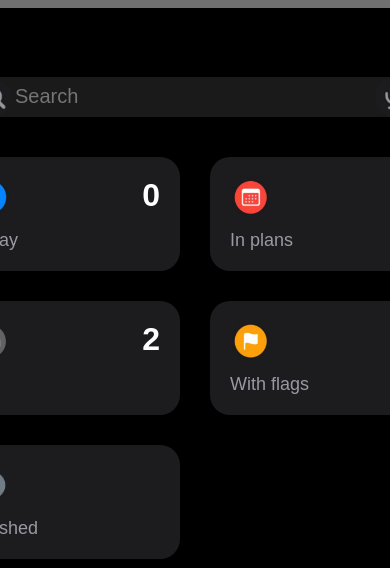
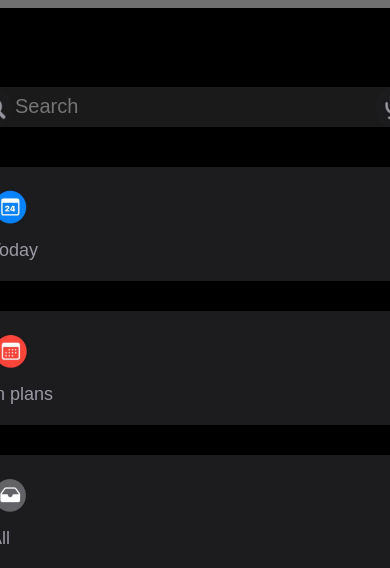
Before and after one commit to meeexcv-lang/reminder, a plain HTML site: page index.html in a window 390 px wide. Shown: the top 568 px of the page. Drawn offline with Linux system fonts and the light colour scheme.

Commit message:
Update index.html

```diff
--- a/index.html
+++ b/index.html
@@ -120,6 +120,17 @@
         height: 30px;
         margin-top: 15px;
       }
+        @media screen and (max-width: 500px) {
+        .main {
+          display: flex;
+          flex-direction: column;
+          margin-left: 20px;
+        }
+        .container {
+          height: 1150px;
+          padding: 20px;
+        }
+      }
     </style>
   </head>
   <body>
```
